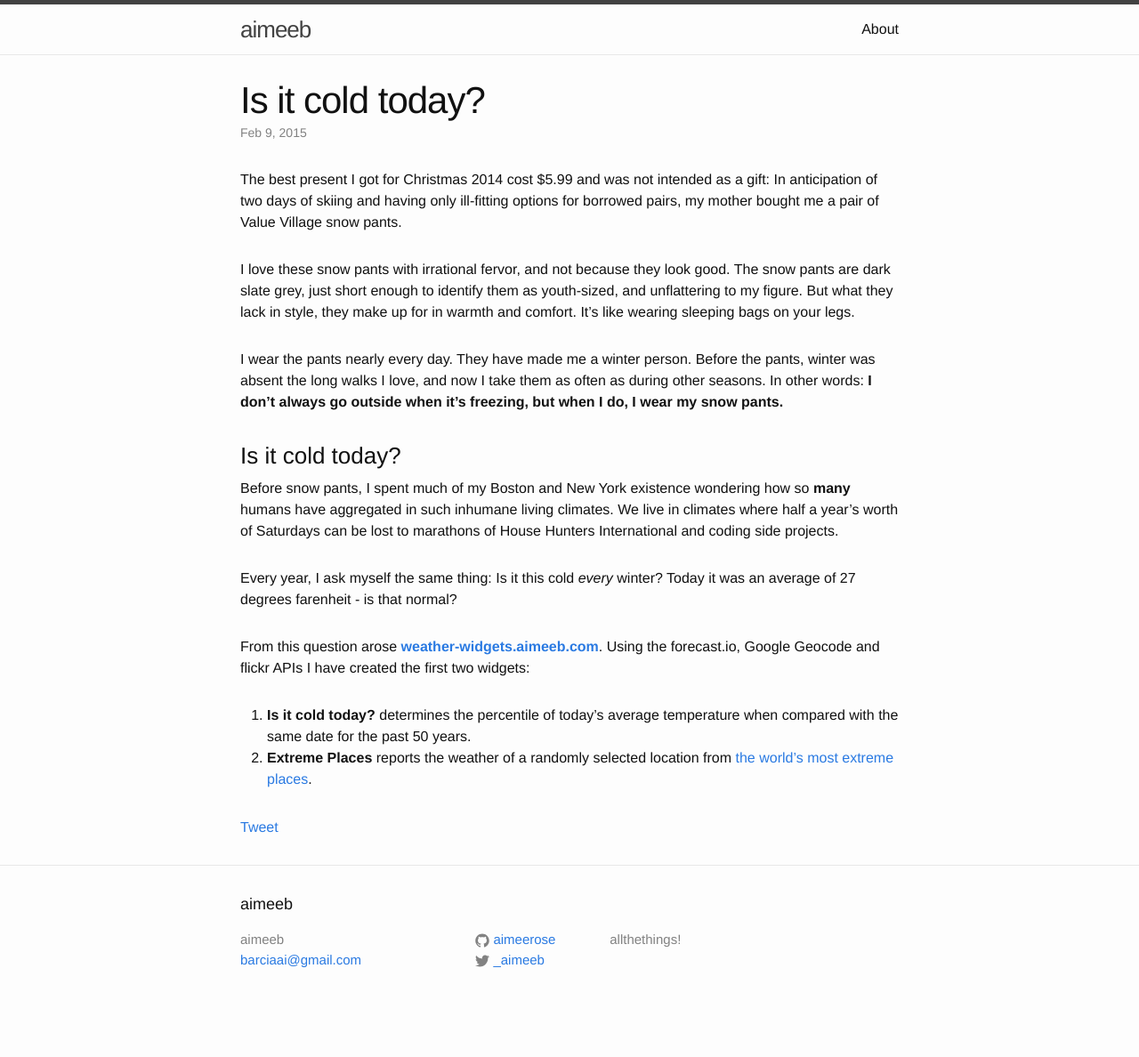
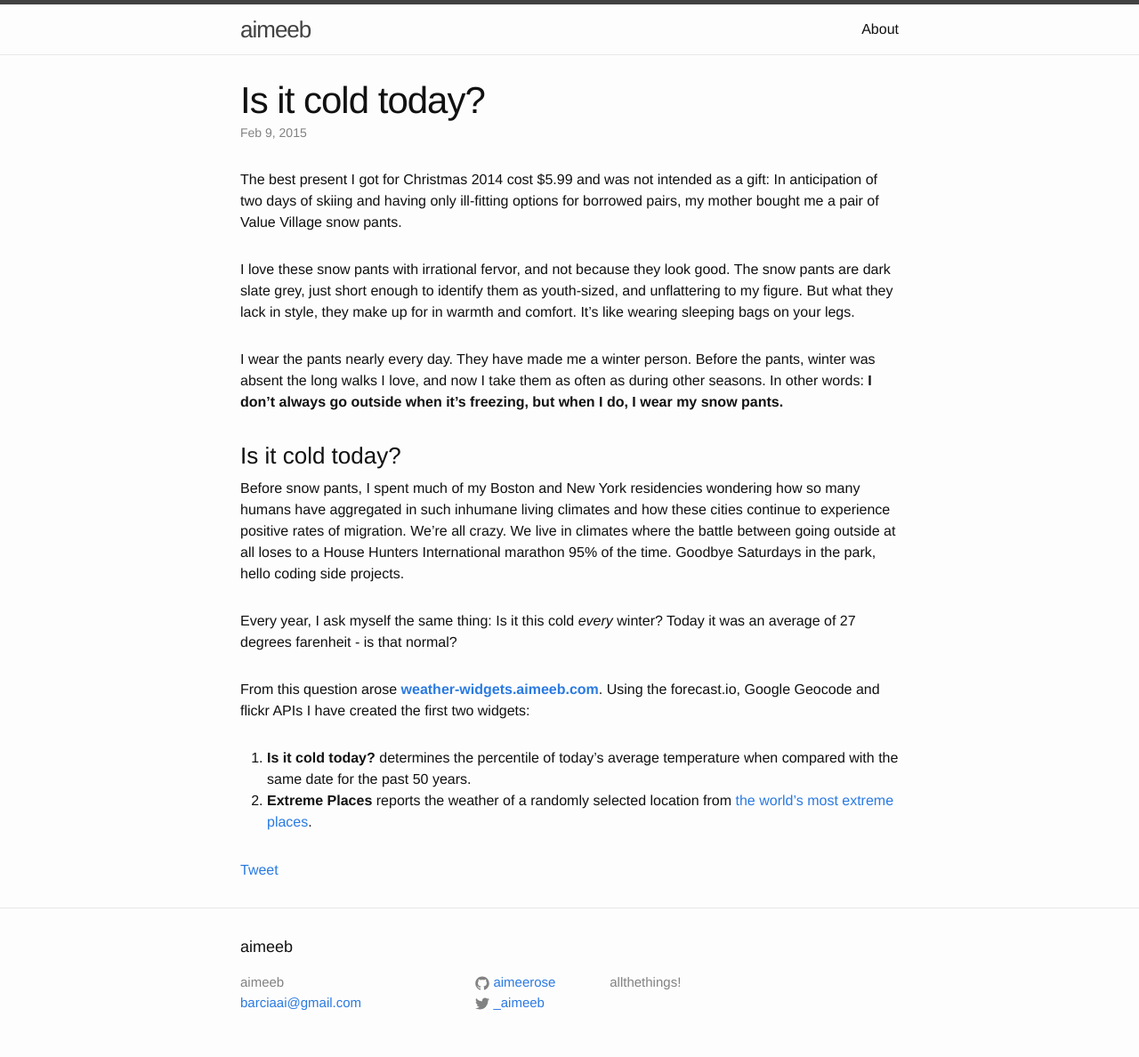
Before and after one commit to AimeeRose/aimeerose.github.io, a Jekyll site: the page built from _posts/2015-02-09-is-it-cold-today.markdown, in a window 1280 px wide. Shown: the whole page at 89% size. Built offline with Jekyll 4.4.1, drawn with Linux system fonts in a browser that asks for light colours; comment, search, counter and statistics services are not loaded; before the commit the page ends 1140 px from its top, so only the background shows below that.

Commit message:
Revise paragraph

```diff
--- a/_posts/2015-02-09-is-it-cold-today.markdown
+++ b/_posts/2015-02-09-is-it-cold-today.markdown
@@ -19,7 +19,7 @@ I wear the pants nearly every day. They have made me a winter person. Before the
 
 ### Is it cold today?
 
-Before snow pants, I spent much of my Boston and New York existence wondering how so **many** humans have aggregated in such inhumane living climates. We live in climates where half a year's worth of Saturdays can be lost to marathons of House Hunters International and coding side projects.
+Before snow pants, I spent much of my Boston and New York residencies wondering how so many humans have aggregated in such inhumane living climates and how these cities continue to experience positive rates of migration. We're all crazy. We live in climates where the battle between going outside at all loses to a House Hunters International marathon 95% of the time. Goodbye Saturdays in the park, hello coding side projects.
 <br />
 <br />
 
```
